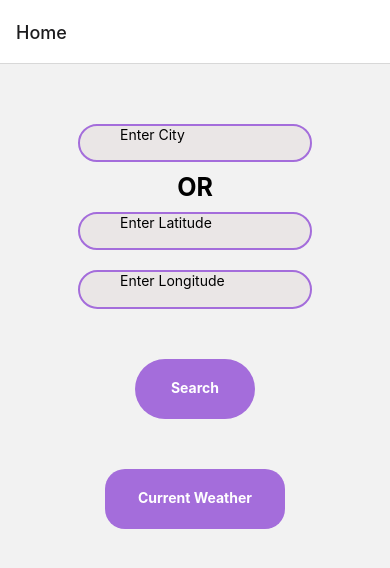
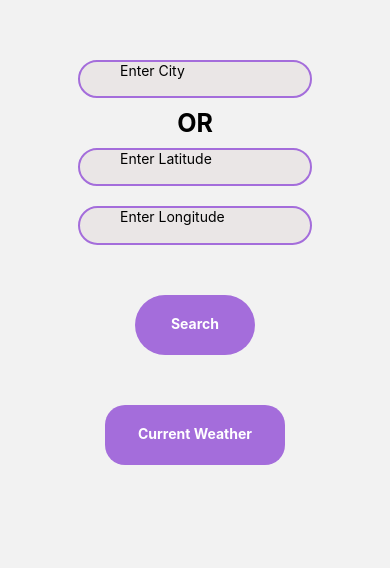
Before and after one commit to pasansee/my-app, a React Native app: screen / in a window 390 px wide. Shown: the top 568 px of the page. Built offline with nearby package versions, Linux system fonts and the light colour scheme.

Commit message:
modifications

```diff
--- a/App.js
+++ b/App.js
@@ -10,7 +10,7 @@ const Stack = createStackNavigator();
 function App() {
   return (
     <NavigationContainer>
-      <Stack.Navigator initialRouteName='Home'>
+      <Stack.Navigator initialRouteName='Home' screenOptions={{ headerShown: false }}>
         <Stack.Screen name="Home" component={HomeScreen}/>
         <Stack.Screen name="Result" component={ResultScreen}/>
 
```
